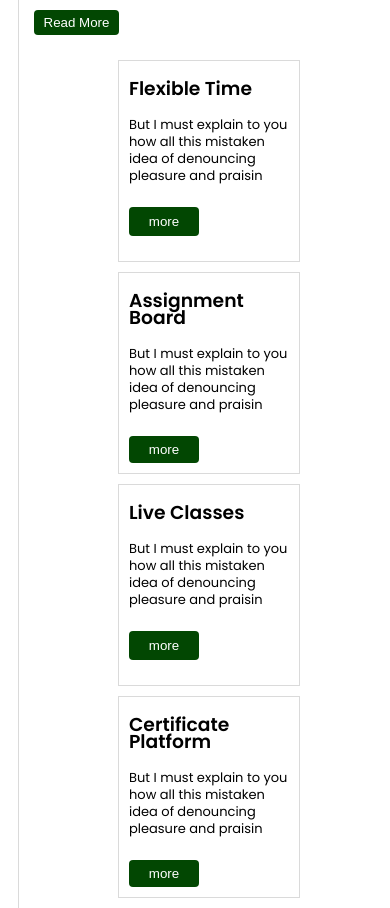
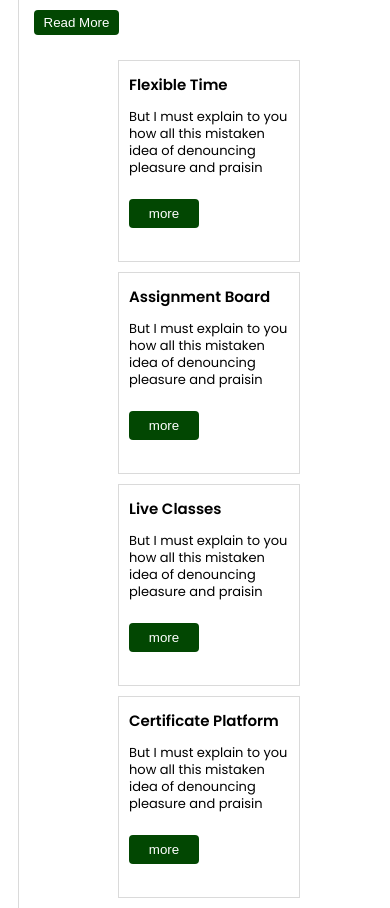
Before and after one commit to creationPrimal/blog, a plain HTML site: page index.html in a window 390 px wide. Shown: the part 921-1829 px from the top of the page. Drawn offline with Linux system fonts and the light colour scheme.

Commit message:
Update styles2.css

```diff
--- a/styles2.css
+++ b/styles2.css
@@ -45,6 +45,9 @@
         height: 200px;
         width: 180px;
         margin: 5px;
+    }
+     .box h3{
+        font-size: 15px;
     }
     .car-box{
         display: inline-flex;
```
